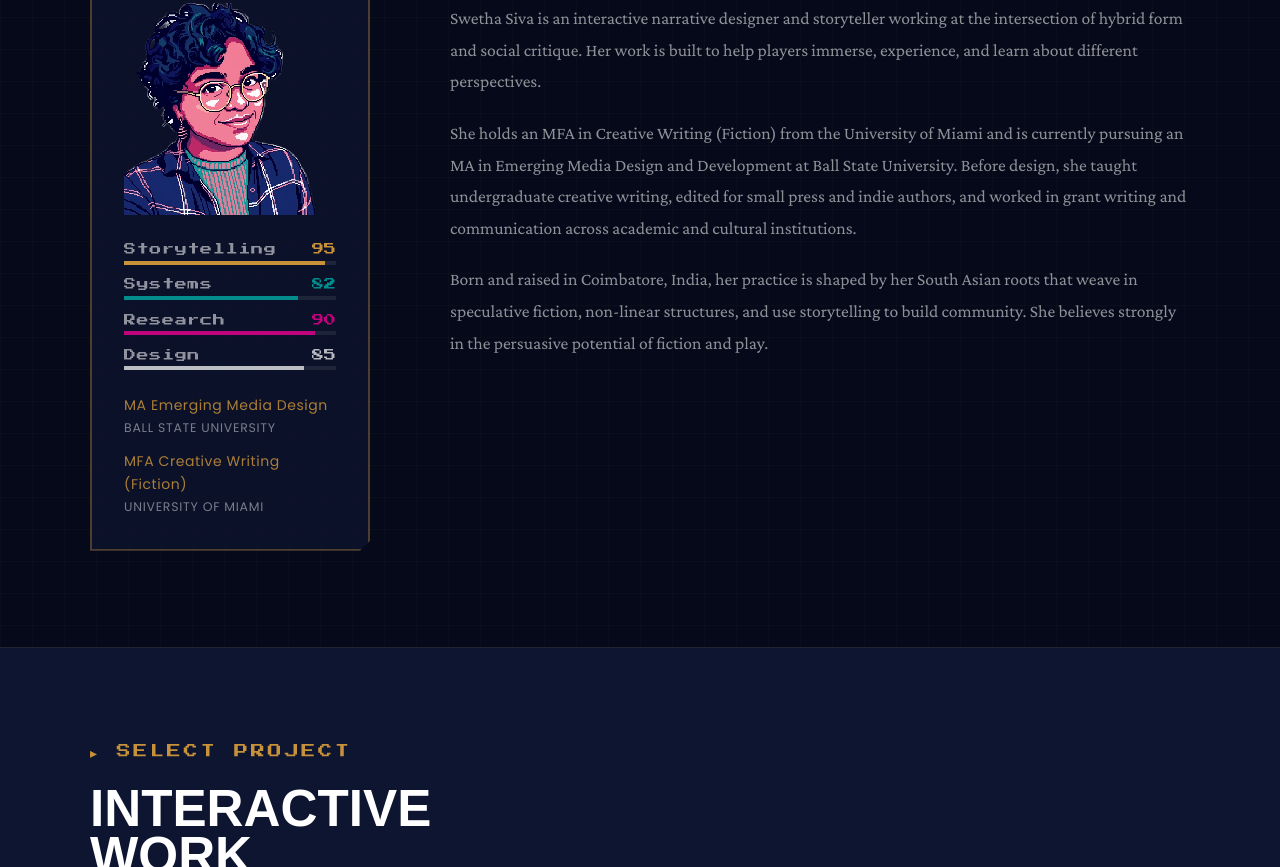
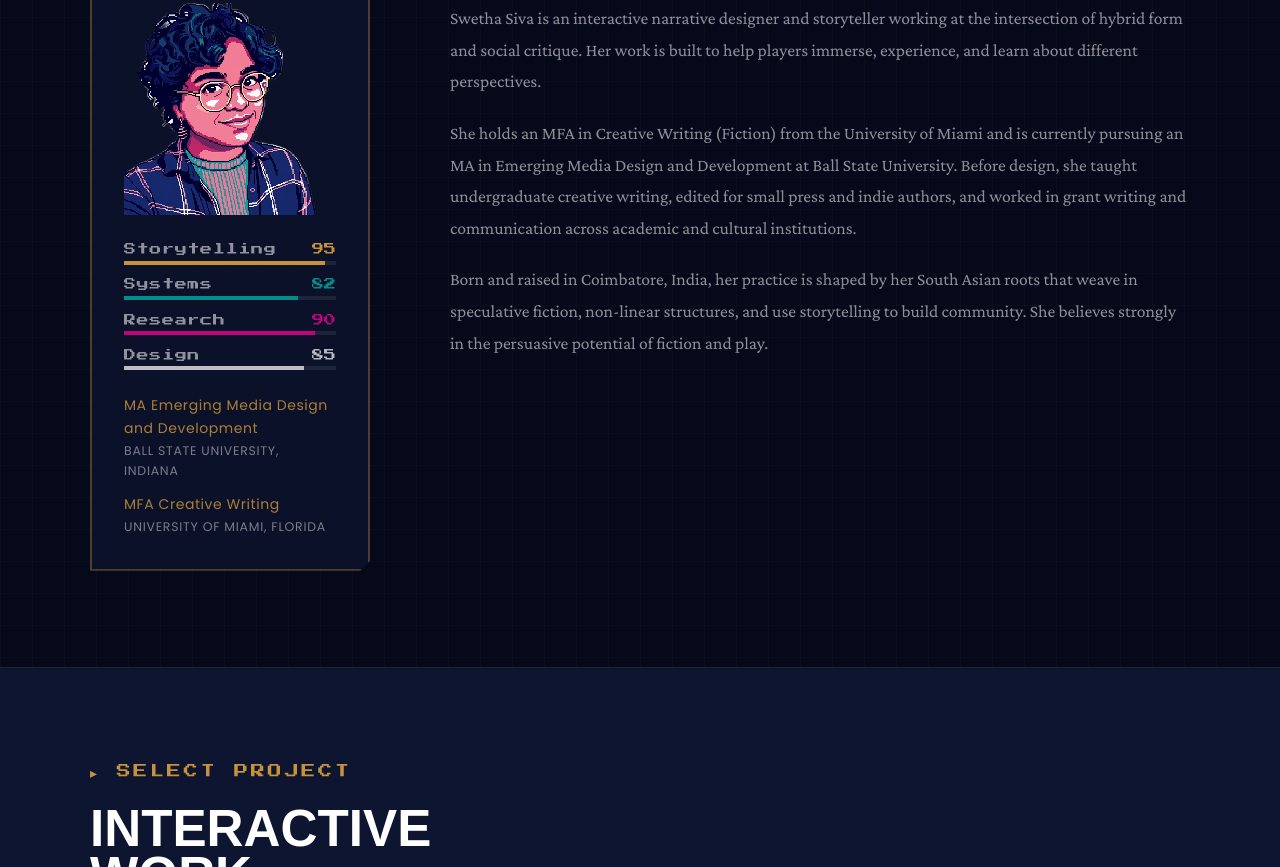
Before and after one commit to just-swetha/just-swetha.github.io, a plain HTML site: page for-interactive.html in a window 1280 px wide. Shown: the part 1136-2003 px from the top of the page. Drawn offline with nearby package versions, Linux system fonts and the light colour scheme; a web font is replaced by a local one.

Commit message:
Update for-interactive.html

```diff
--- a/for-interactive.html
+++ b/for-interactive.html
@@ -531,8 +531,8 @@
             <div class="stat-bar"><div class="stat-fill" style="width:85%;background:var(--white);opacity:0.7;"></div></div>
           </div>
         </div>
-        <p class="player-affil">MA Emerging Media Design<span>Ball State University</span></p>
-        <p class="player-affil">MFA Creative Writing (Fiction)<span>University of Miami</span></p>
+        <p class="player-affil">MA Emerging Media Design and Development<span>Ball State University, Indiana</span></p>
+        <p class="player-affil">MFA Creative Writing<span>University of Miami, Florida</span></p>
       </div>
 
       <div class="about-text">
```
